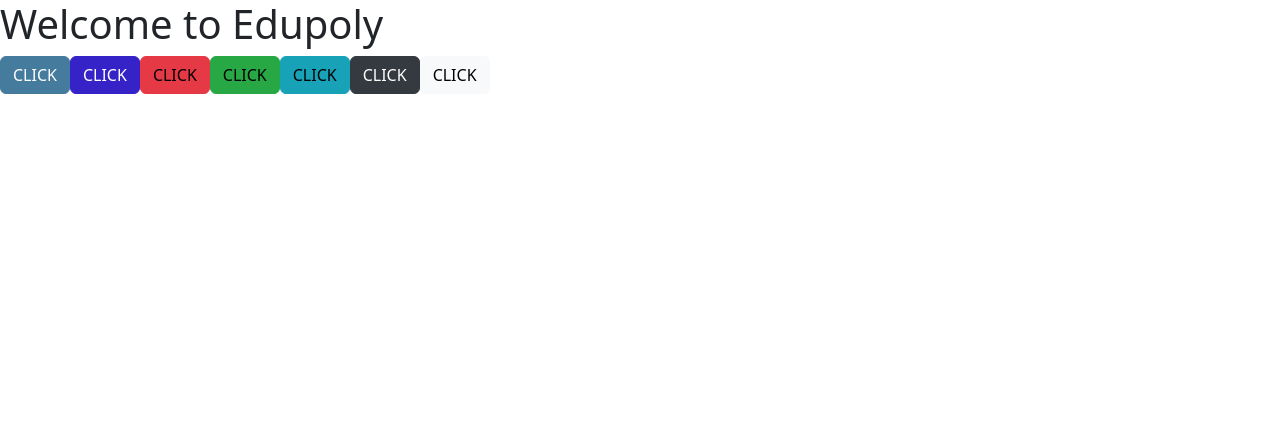
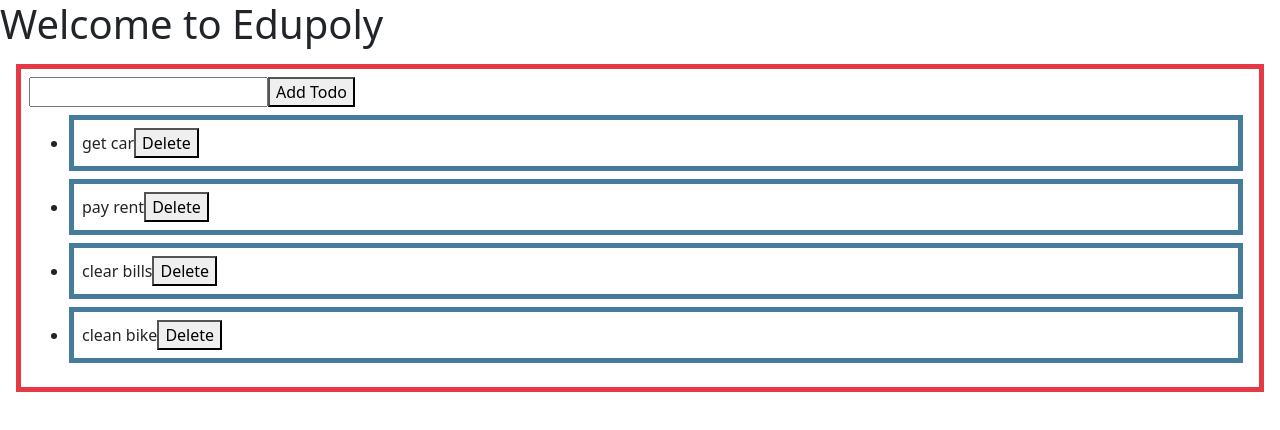
Before and after one commit to edupoly/rb40app, a React (Create React App) app: page / in a window 1280 px wide. Shown: the top 430 px of the page. Built offline with nearby package versions, Linux system fonts and the light colour scheme.

Commit message:
useeffect

```diff
--- a/src/App.jsx
+++ b/src/App.jsx
@@ -1,15 +1,9 @@
-
+import Todolist from './Todolist'
 function App() {
   return (
     <div className="App">
       <h1>Welcome to Edupoly</h1>
-      <button className="btn btn-primary">CLICK</button>
-      <button className="btn btn-secondary">CLICK</button>
-      <button className="btn btn-danger">CLICK</button>
-      <button className="btn btn-success">CLICK</button>
-      <button className="btn btn-info">CLICK</button>
-      <button className="btn btn-dark">CLICK</button>
-      <button className="btn btn-light">CLICK</button>
+      <Todolist></Todolist>
     </div>
   );
 }
--- /dev/null
+++ b/src/Todo.jsx
@@ -0,0 +1,14 @@
+import React from 'react'
+function Todo(props){
+    React.useEffect(()=>{
+        console.log("Todo Mounted :: "+props.t);
+        return ()=>{console.log("unmounted")}
+    },[])
+    return (
+        <li className="p-2 border border-5 m-2 border-primary">
+            {props.t}
+            <button onClick={()=>{props.delTodoR(props.i)}}>Delete</button>
+        </li>
+    )
+}
+export default Todo;
--- /dev/null
+++ b/src/Todolist.jsx
@@ -0,0 +1,35 @@
+import React from 'react';
+import Todo from './Todo';
+
+function Todolist(){
+    var [a,setA]=React.useState(13)
+    var [todos,setTodos]=React.useState(['get car','pay rent','clear bills','clean bike'])
+    function addTodo(){
+        var s = document.getElementById("d1").value;
+        setTodos([...todos,s])
+    }
+    function deleteTodo(ind){
+        var temp = [...todos]
+        temp.splice(ind,1)
+        setTodos([...temp])
+    }
+
+    React.useEffect(()=>{console.log("Deepika")},[]);
+    React.useEffect(()=>{console.log("Drithiman")})
+    React.useEffect(()=>{console.log("Venkatesh")},[a])
+    return (
+        <div className="p-2 border border-5 m-3 border-danger">
+            {console.log("Inside UI")}
+            <input type="text" id='d1'/>
+            <button onClick={()=>{addTodo()}}>Add Todo</button>
+            <ul>
+                {
+                    todos.map((todo,i)=>{
+                        return <Todo  t={todo} delTodoR={deleteTodo} i={i}></Todo>
+                    })
+                }
+            </ul>
+        </div>
+    )
+}
+export default Todolist
--- a/src/index.js
+++ b/src/index.js
@@ -6,9 +6,9 @@
 
 const root = ReactDOM.createRoot(document.getElementById('root'));
 root.render(
-  <React.StrictMode>
+
     <App />
-  </React.StrictMode>
+
 );
 
 // If you want to start measuring performance in your app, pass a function
```
